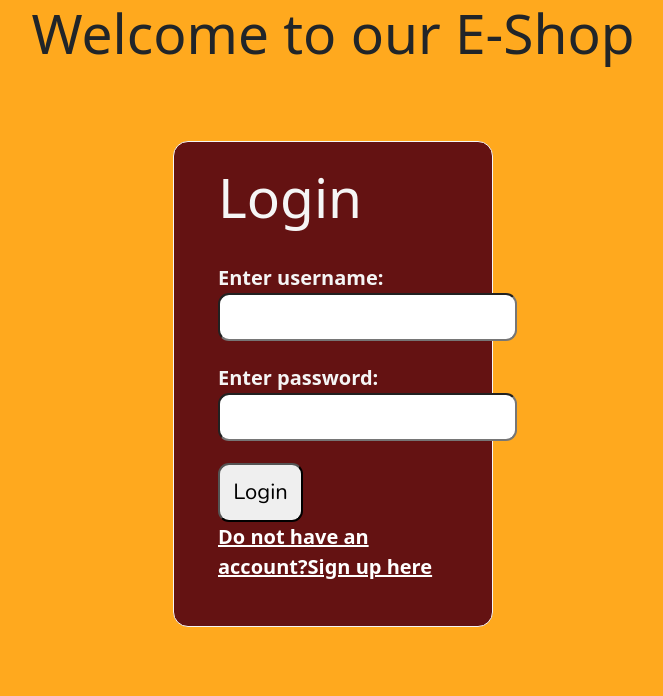
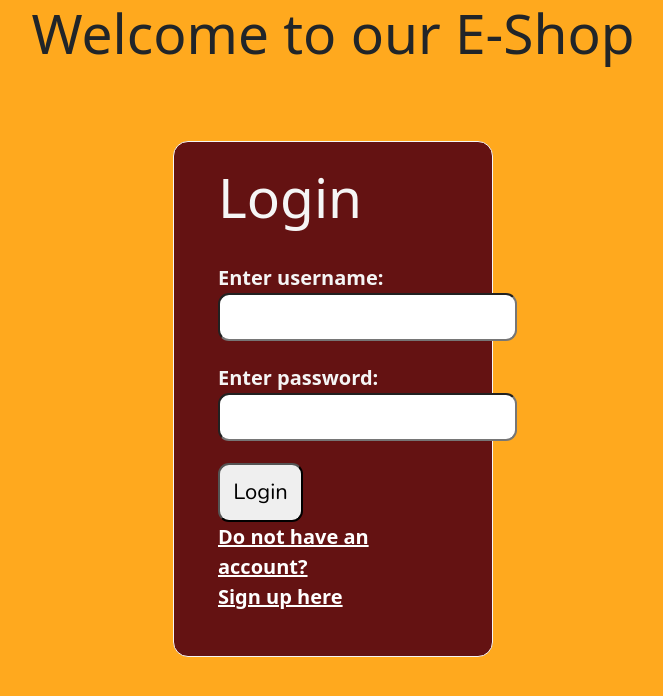
Before and after one commit to ThemisVasilakos/EShop-Front, a React (Create React App) app: page /login in a window 1280 px wide. Shown: the top 696 px of the page, without its empty margins (307-970 px from the left). Built offline with nearby package versions, Linux system fonts and the light colour scheme.

Commit message:
newstyle

```diff
--- a/package.json
+++ b/package.json
@@ -6,9 +6,12 @@
     "@testing-library/jest-dom": "^5.16.5",
     "@testing-library/react": "^13.4.0",
     "@testing-library/user-event": "^13.5.0",
+    "bootstrap": "^5.2.3",
     "react": "^18.2.0",
+    "react-bootstrap": "^2.7.2",
     "react-dom": "^18.2.0",
-    "react-scripts": "5.0.1",
+    "react-router-dom": "^6.10.0",
+    "react-scripts": "^5.0.1",
     "reactjs-popup": "^2.0.5",
     "web-vitals": "^2.1.4"
   },
--- a/src/components/Login.js
+++ b/src/components/Login.js
@@ -79,7 +79,8 @@ const Login = () => {
                     </label>
                     <button className="login" onClick={handleLogin}>Login</button>
 
-                <Link to="/">Do not have an account?Sign up here</Link>
+                <Link to="/">Do not have an account? <br/> Sign up here</Link>
+
                 </form>
             </div>
         </div>
```
Also changed, not shown: 1 other file (tests, documents, lock files or other folders).
